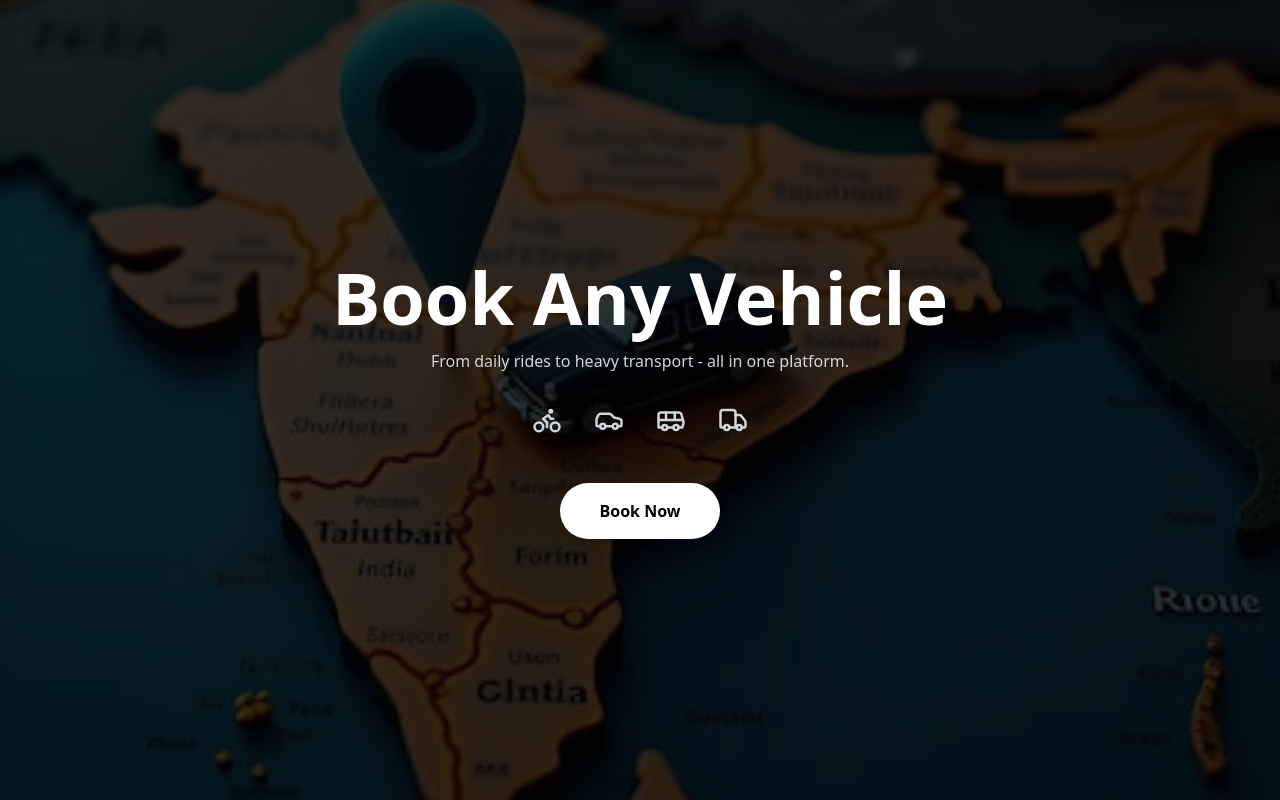
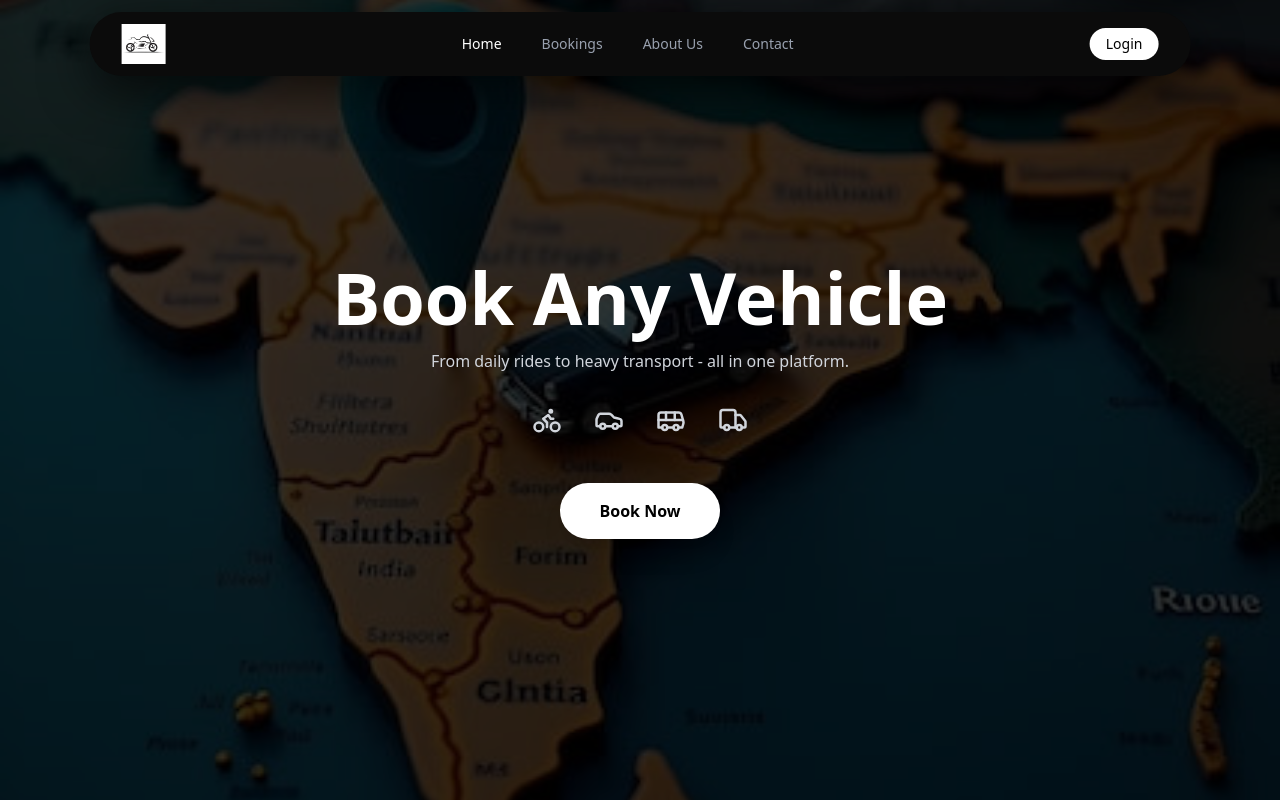
Before and after one commit to SumanKarmakar467/vehicle, a Next.js app: page / in a window 1280 px wide. Built offline with nearby package versions, Linux system fonts and the light colour scheme.

Commit message:
Complete navbar UI

```diff
--- a/src/components/Nav.tsx
+++ b/src/components/Nav.tsx
@@ -1,11 +1,60 @@
-import React from 'react'
+"use client";
+
+import { motion } from "motion/react";
+import React from "react";
+import Image from "next/image";
+import Link from "next/link";
+import { usePathname } from "next/navigation";
+
+const Nav_Items = ["Home", "Bookings", "About Us", "Contact"];
 
 const Nav = () => {
+  const pathname = usePathname();
+
   return (
-    <div>
+    <motion.div
+      initial={{ y: -60, opacity: 0 }}
+      animate={{ y: 0, opacity: 1 }}
+      className="fixed top-3 left-1/2 -translate-x-1/2 w-[94%] md:w-[86%] z-50 rounded-full bg-[#0B0B0B] text-white shadow-[0_15px_50px_rgba(0,0,0,0.7)] py-3"
+    >
+      <div className="max-w-7xl mx-auto px-4 md:px-8 flex items-center justify-between">
+        <Image src="/logo.png" alt="logo" width={44} height={44} priority />
 
-    </div>
-  )
-}
+        <div className="hidden md:flex items-center gap-10">
+          {Nav_Items.map((item, index) => {
+            let href;
+            if (item == "Home") {
+              href = "/";
+            } else {
+              href = "$/{item.toLowerCase()}";
+            }
+            href =
+              item === "Home"
+                ? "/"
+                : `/${item.toLowerCase().replace(/\s+/g, "-")}`;
 
-export default Nav
+            const active = pathname === href;
+
+            return (
+              <Link
+                key={index}
+                href={href}
+                className={`text-sm font-medium transition ${
+                  active ? "text-white" : "text-gray-400 hover:text-white"
+                }`}
+              >
+                {item}
+              </Link>
+            );
+          })}
+        </div>
+
+        <button className="px-4 py-1.5 rounded-full bg-white text-black text-sm">
+          Login
+        </button>
+      </div>
+    </motion.div>
+  );
+};
+
+export default Nav;
```
Also changed, not shown: public/logo.png (added).
